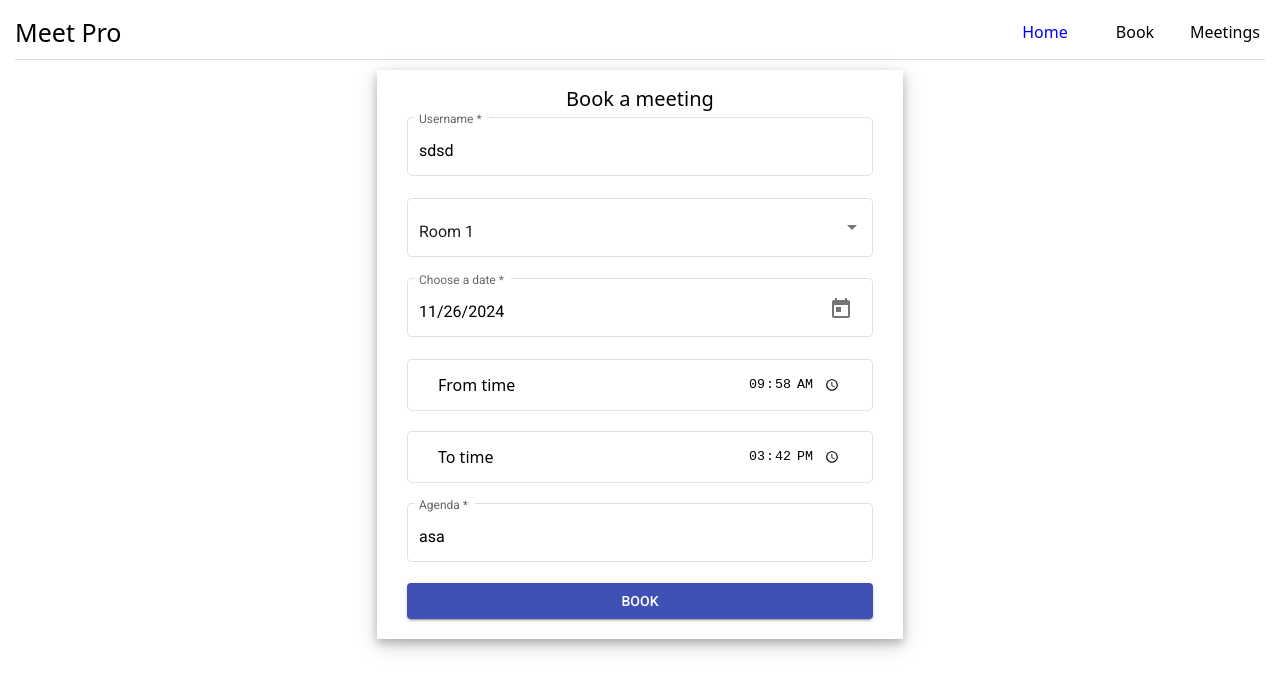
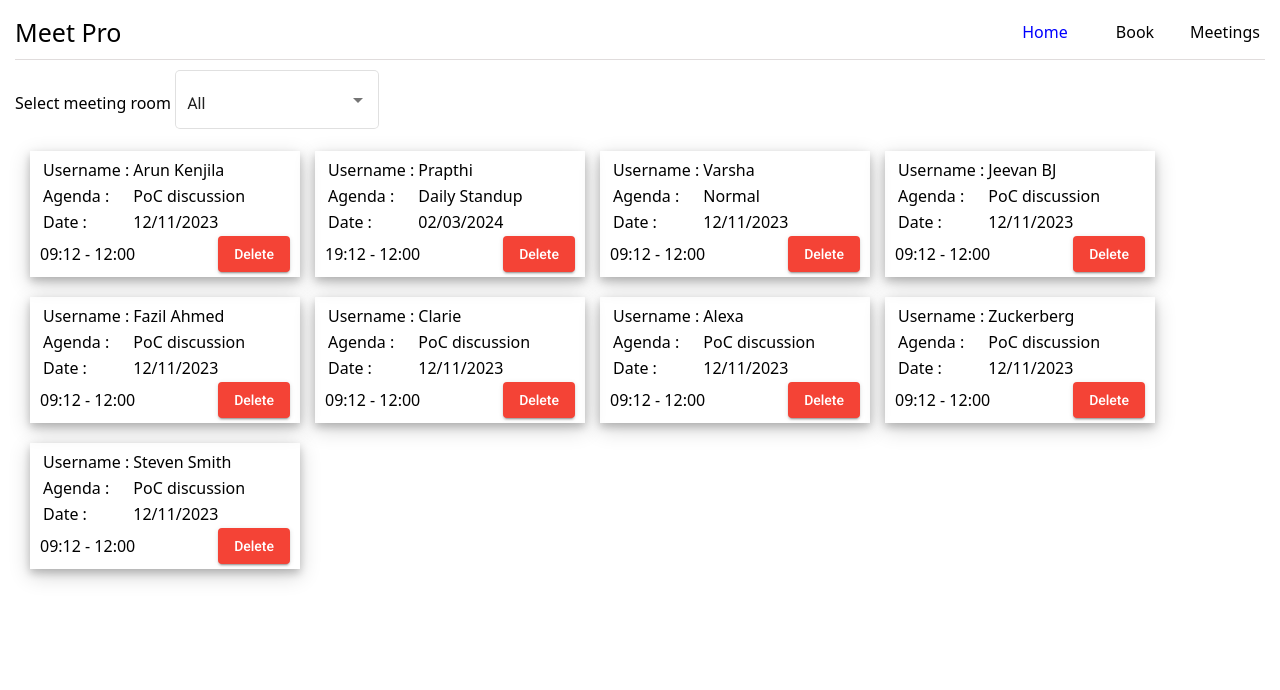
Before and after one commit to arunkenjila/infrrd-project, an Angular app: page /meetings in a window 1280 px wide. Before the commit this address led to /book. Shown: the top 690 px of the page. Built offline with nearby package versions, Linux system fonts and the light colour scheme.

Commit message:
added meeting list

```diff
--- a/src/app/app.module.ts
+++ b/src/app/app.module.ts
@@ -5,10 +5,10 @@ import { AppRoutingModule } from "./app-routing.module";
 import { AppComponent } from "./app.component";
 import { BrowserAnimationsModule } from "@angular/platform-browser/animations";
 import { HeaderComponent } from "./components/header/header.component";
-import { MeetingsComponent } from "./pages/meetings/meetings.component";
+import { MeetingCardComponent } from "./components/meeting-card/meeting-card.component";
 
 @NgModule({
-  declarations: [AppComponent, HeaderComponent, MeetingsComponent],
+  declarations: [AppComponent, HeaderComponent, MeetingCardComponent],
   imports: [BrowserModule, AppRoutingModule, BrowserAnimationsModule],
   providers: [],
   bootstrap: [AppComponent],
--- /dev/null
+++ b/src/app/components/meeting-card/meeting-card.component.html
@@ -0,0 +1 @@
+<p>meeting-card works!</p>
--- /dev/null
+++ b/src/app/components/meeting-card/meeting-card.component.ts
@@ -0,0 +1,15 @@
+import { Component, OnInit } from '@angular/core';
+
+@Component({
+  selector: 'app-meeting-card',
+  templateUrl: './meeting-card.component.html',
+  styleUrls: ['./meeting-card.component.scss']
+})
+export class MeetingCardComponent implements OnInit {
+
+  constructor() { }
+
+  ngOnInit(): void {
+  }
+
+}
--- a/src/app/pages/meetings/meetings.component.html
+++ b/src/app/pages/meetings/meetings.component.html
@@ -1 +1,44 @@
-<p>meetings works!</p>
+<div class="meeting-top">
+  <span>Select meeting room </span>
+  <mat-form-field appearance="outline">
+    <mat-select
+      [(ngModel)]="selectedRoom"
+      (selectionChange)="onRoomSelectionChange(selectedRoom)"
+    >
+      <mat-option *ngFor="let group of meetingRooms" [value]="group">{{
+        group
+      }}</mat-option>
+    </mat-select>
+  </mat-form-field>
+</div>
+<div class="meeting-list row">
+  <ng-container *ngIf="meetingListCopy.length; else noMeeting">
+    <div class="meeting-card" *ngFor="let meeting of meetingListCopy">
+      <table>
+        <tr>
+          <td>Username :</td>
+          <td>{{ meeting.username }}</td>
+        </tr>
+        <tr>
+          <td>Agenda :</td>
+          <td>{{ meeting.agenda }}</td>
+        </tr>
+        <tr>
+          <td>Date :</td>
+          <td>{{ meeting.date }}</td>
+        </tr>
+      </table>
+      <div class="row align-center jc-between div-delete">
+        <div class="col">{{ meeting.fromTime }} - {{ meeting.toTime }}</div>
+        <div class="col">
+          <button mat-raised-button color="warn" (click)="deleteMeet(meeting)">
+            Delete
+          </button>
+        </div>
+      </div>
+    </div>
+  </ng-container>
+  <ng-template #noMeeting>
+    <span>No Meetings found</span>
+  </ng-template>
+</div>
--- a/src/app/pages/meetings/meetings.component.scss
+++ b/src/app/pages/meetings/meetings.component.scss
@@ -0,0 +1,14 @@
+.meeting-card {
+  width: 250px;
+  padding: 5px 10px;
+  box-shadow: 0 4px 8px 0 rgba(0, 0, 0, 0.2), 0 6px 20px 0 rgba(0, 0, 0, 0.19);
+  margin-left: 15px;
+  margin-bottom: 20px;
+}
+
+.div-delete {
+}
+
+.meeting-list {
+  flex-wrap: wrap;
+}
--- a/src/app/pages/meetings/meetings.component.ts
+++ b/src/app/pages/meetings/meetings.component.ts
@@ -1,13 +1,165 @@
+import { CommonModule } from "@angular/common";
 import { Component, OnInit } from "@angular/core";
-import { BehaviorSubject } from "rxjs";
+import { FormsModule, ReactiveFormsModule } from "@angular/forms";
+import { MatButtonModule } from "@angular/material/button";
+import { MatFormFieldModule } from "@angular/material/form-field";
+import { MatIconModule } from "@angular/material/icon";
+import { MatInputModule } from "@angular/material/input";
+import { MatSelectModule } from "@angular/material/select";
+
+interface Meeting {
+  id: string;
+  username: string;
+  agenda: string;
+  meetingRoom: string;
+  date: string;
+  fromTime: string;
+  toTime: string;
+}
 
 @Component({
   selector: "app-meetings",
   templateUrl: "./meetings.component.html",
   styleUrls: ["./meetings.component.scss"],
+  standalone: true,
+  imports: [
+    FormsModule,
+    ReactiveFormsModule,
+    MatFormFieldModule,
+    MatInputModule,
+    MatIconModule,
+    MatButtonModule,
+    MatSelectModule,
+    CommonModule,
+  ],
 })
 export class MeetingsComponent implements OnInit {
+  meetingRooms: string[] = [
+    "All",
+    "Room 1",
+    "Room 2",
+    "Room 3",
+    "Room 4",
+    "Room 5",
+    "Room 6",
+    "Room 7",
+    "Room 8",
+    "Room 9",
+    "Room 10",
+  ];
+
+  meetingList: Meeting[] = [
+    {
+      id: "1434",
+      username: "Arun Kenjila",
+      agenda: "PoC discussion",
+      date: "12/11/2023",
+      fromTime: "09:12",
+      toTime: "12:00",
+      meetingRoom: "Room 1",
+    },
+    {
+      id: "54dff",
+      username: "Prapthi",
+      agenda: "Daily Standup",
+      date: "02/03/2024",
+      fromTime: "19:12",
+      toTime: "12:00",
+      meetingRoom: "Room 2",
+    },
+    {
+      id: "143pk",
+      username: "Varsha",
+      agenda: "Normal",
+      date: "12/11/2023",
+      fromTime: "09:12",
+      toTime: "12:00",
+      meetingRoom: "Room 3",
+    },
+    {
+      id: "xjhd",
+      username: "Jeevan BJ",
+      agenda: "PoC discussion",
+      date: "12/11/2023",
+      fromTime: "09:12",
+      toTime: "12:00",
+      meetingRoom: "Room 1",
+    },
+    {
+      id: "wezma",
+      username: "Fazil Ahmed",
+      agenda: "PoC discussion",
+      date: "12/11/2023",
+      fromTime: "09:12",
+      toTime: "12:00",
+      meetingRoom: "Room 7",
+    },
+    {
+      id: "sdk",
+      username: "Clarie",
+      agenda: "PoC discussion",
+      date: "12/11/2023",
+      fromTime: "09:12",
+      toTime: "12:00",
+      meetingRoom: "Room 2",
+    },
+    {
+      id: "pirj",
+      username: "Alexa",
+      agenda: "PoC discussion",
+      date: "12/11/2023",
+      fromTime: "09:12",
+      toTime: "12:00",
+      meetingRoom: "Room 1",
+    },
+    {
+      id: "1434$",
+      username: "Zuckerberg",
+      agenda: "PoC discussion",
+      date: "12/11/2023",
+      fromTime: "09:12",
+      toTime: "12:00",
+      meetingRoom: "Room 9",
+    },
+    {
+      id: "1rttt",
+      username: "Steven Smith",
+      agenda: "PoC discussion",
+      date: "12/11/2023",
+      fromTime: "09:12",
+      toTime: "12:00",
+      meetingRoom: "Room 5",
+    },
+  ];
+
+  meetingListCopy: Meeting[] = [];
+
+  selectedRoom: string = "All";
+
   constructor() {}
 
-  ngOnInit(): void {}
+  ngOnInit(): void {
+    this.meetingListCopy = this.meetingList;
+  }
+
+  onRoomSelectionChange(meetingRoom: string) {
+    this.meetingListCopy = this.meetingList;
+    if (meetingRoom !== "All") {
+      this.meetingListCopy = this.meetingListCopy.filter(
+        (meet: Meeting) => meetingRoom === meet.meetingRoom
+      );
+    }
+  }
+
+  deleteMeet(meeting: Meeting) {
+    if (confirm("Are you sure to delete this meeting?")) {
+      this.meetingListCopy = this.meetingListCopy.filter(
+        (meet: Meeting) => meeting.id !== meet.id
+      );
+
+      this.meetingList = this.meetingList.filter(
+        (meet: Meeting) => meeting.id !== meet.id
+      );
+    }
+  }
 }
--- a/src/app/services/booking.service.ts
+++ b/src/app/services/booking.service.ts
@@ -5,7 +5,7 @@ import { BehaviorSubject } from "rxjs";
   providedIn: "root",
 })
 export class BookingService {
-  routeSub$ = new BehaviorSubject<string>("book");
+  routeSub$ = new BehaviorSubject<string>("meetings");
   routeObs = this.routeSub$.asObservable();
 
   constructor() {}
--- a/src/styles.scss
+++ b/src/styles.scss
@@ -67,7 +67,7 @@ body {
 }
 
 .jc-around {
-  justify-content: around;
+  justify-content: space-around;
 }
 
 .jc-between {
```
Also changed, not shown: src/app/components/meeting-card/meeting-card.component.scss (added), 1 other file (tests, documents, lock files or other folders).
